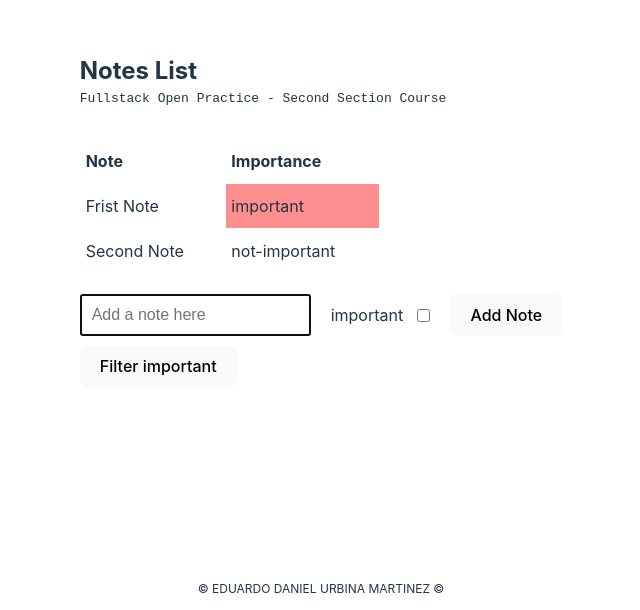
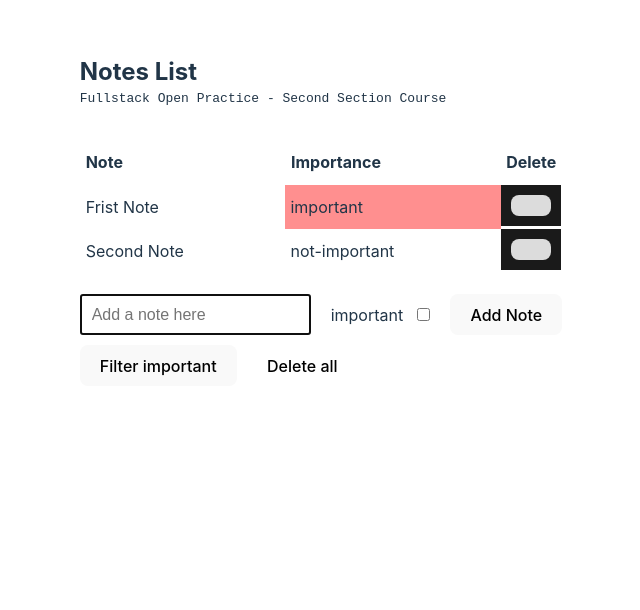
Before and after one commit to Renukta-21/Fullstack-Open-Course, a React (Vite) app in the folder 130624_Part2_ServerCommunication/: page / in a window 1280 px wide. Shown: the part 190-800 px from the top of the page, without its empty margins (319-959 px from the left). Built offline with nearby package versions, Linux system fonts and the light colour scheme.

Commit message:
Delete All functionality

```diff
--- a/130624_Part2_ServerCommunication/src/App.jsx
+++ b/130624_Part2_ServerCommunication/src/App.jsx
@@ -7,7 +7,7 @@ function App() {
     const [notesList, setNotesList] = useState(notes)
     const [actFilter, setActFilter] = useState(false)
     const [isImportant, setIsImportant] = useState(false)
-    console.log(actFilter)
+
     function handleSubmit(e) {
         e.preventDefault()
         const newNote = {
@@ -26,8 +26,27 @@ function App() {
 
     }
     const handleFilter = () => setActFilter(!actFilter)
+    const handleDeleteAll = () => {
+        const allRows = document.querySelectorAll('.tr')
+        allRows.forEach((row, index) => {
+            setTimeout(()=>{
+                row.classList.add('slide-out')
+                setTimeout(()=>{
+                    setNotesList(prevNotes => prevNotes.filter(note=>note.id!==index+1))
+                },300)
+            },index*300)
+        })
+    }
+
+    const handleDelete = (id) => {
+        const deletingRow = document.getElementById(`tr-${id}`)
+        deletingRow.classList.add('slide-out')
+        setTimeout(() => {
+            setNotesList(notesList.filter(note => note.id !== id))
+        }, 500)
+    }
     return (
-        <div>
+        <div className="card">
             <h2>Notes List</h2>
             <tt>Fullstack Open Practice - Second Section Course</tt>
             <table>
@@ -35,36 +54,42 @@ function App() {
                     <tr>
                         <th>Note</th>
                         <th>Importance</th>
+                        <th>Delete</th>
                     </tr>
                 </thead>
                 <tbody>
                     {notesList.filter(note => {
                         if (actFilter === true) return note.important == true
                         return note
-                    }).map(note => <NoteLine key={note.id} note={note} />)}
+                    }).map(note => <NoteLine key={note.id} note={note} handleDelete={handleDelete} />)}
                 </tbody>
             </table>
             <form action="POST" onSubmit={handleSubmit}>
                 <input type="text" value={inValue} autoFocus onChange={e => setInValue(e.target.value)} placeholder="Add a note here" />
                 <div className="check">
                     <label htmlFor="importance">important</label>
-                    <input type="checkbox" name="importance" id="importance" onChange={(e)=>setIsImportant(e.target.checked)}/>
+                    <input type="checkbox" name="importance" id="importance" onChange={(e) => setIsImportant(e.target.checked)} />
                 </div>
                 <button>Add Note</button>
             </form>
-            <div className="middButton"><button onClick={handleFilter}>{actFilter ? 'Show all' : 'Filter important'}</button></div>
+            <div className="middButton">
+                <button onClick={handleFilter}>{actFilter ? 'Show all' : 'Filter important'}</button>
+                {notesList.length > 0 && <button onClick={handleDeleteAll}>Delete all</button>}
+
+            </div>
             {/* <button className="middButton">Filter important</button> */}
-            <p>&copy; EDUARDO DANIEL URBINA MARTINEZ &copy;</p>
+            {/* <p>&copy; EDUARDO DANIEL URBINA MARTINEZ &copy;</p> */}
         </div>
     )
 }
 
-function NoteLine({ note }) {
-    const { content, important } = note
+function NoteLine({ note, handleDelete }) {
+    const { content, important, id } = note
     return (
-        <tr>
+        <tr id={`tr-${id}`} className="tr">
             <td>{content}</td>
             <td className={important ? 'impCeld' : ''}><span className={note.important ? "important" : 'not-important'}>{note.important ? 'important' : 'not-important'}</span></td>
+            <td className="delButton"><button onClick={() => handleDelete(id)}></button></td>
         </tr>
     )
 }
--- a/130624_Part2_ServerCommunication/src/index.css
+++ b/130624_Part2_ServerCommunication/src/index.css
@@ -12,7 +12,9 @@
   -webkit-font-smoothing: antialiased;
   -moz-osx-font-smoothing: grayscale;
 }
-
+*{
+  box-sizing: border-box;
+}
 a {
   font-weight: 500;
   color: #646cff;
@@ -21,16 +23,62 @@ a {
 a:hover {
   color: #535bf2;
 }
-
-body {
-  margin: 0;
+.card{
+  padding: 0px 10px;
+}
+html{
   display: flex;
   justify-content: center;
   align-items: center;
-  min-width: 320px;
-  min-height: 100vh;
+  min-height: 100dvh;
 }
+body {
+  height: 100%;
+  /* background-color: #535bf2; */
+}
+@media screen and (max-width:400px) {
+  form{
+    display: flex;
+    flex-direction: column;
+    gap: 14px;
+  }
+  form input[type="text"]{
+    padding: 5px 10px;
+    width: 100%;
+  }
+  .check {
+    display: flex;
+    justify-content: center;
 
+  }
+  .middButton{
+    display: flex;
+    justify-content: space-between;
+  }
+  .middButton button{
+    width: 100%;
+  }
+}
+th:last-child{
+  width: 10%;
+}
+tr td:last-child{
+  display: flex;
+  border-collapse: collapse;
+  align-items: center;
+  justify-content: center;
+  /* display: flex; */
+}
+.delButton{
+  /* cursor: pointer; */
+  background-color: #1a1a1a;
+}
+.delButton button{
+  display: block;
+  background-color: gainsboro;
+  cursor: pointer;
+
+}
 h1 {
   font-size: 3.2em;
   line-height: 1.1;
@@ -77,12 +125,15 @@ li{
 }
 table{
   border: 1px solid white;
-  width: 300px;
+  width: 100%;
   text-align: left;
   border-collapse: collapse;
 }
 th, td{
   padding: 10px 5px;
+
+}
+th{
   border: 1px solid white;
 }
 .impCeld{
@@ -114,7 +165,29 @@ p{
 }
 .check{
   display: flex;
+  flex-wrap: wrap;
   align-items: center;
   gap: 10px;
   margin: 0px 10px;
 }
+.middButton button:nth-child(2){
+  margin-left: 10px;
+  background-color: #21354700;
+  border: 1px solid white;
+}
+/* styles.css */
+
+@keyframes slideOut {
+  0% {
+    transform: translateX(0);
+    opacity: 1;
+  }
+  100% {
+    transform: translateX(100%);
+    opacity: 0;
+  }
+}
+
+.slide-out {
+  animation: slideOut 0.5s forwards;
+}
--- a/130624_Part2_ServerCommunication/src/notes.js
+++ b/130624_Part2_ServerCommunication/src/notes.js
@@ -9,6 +9,5 @@ export const notes = [
         id: 2,
         important: false
     }
-
 ]
 export default notes
```
